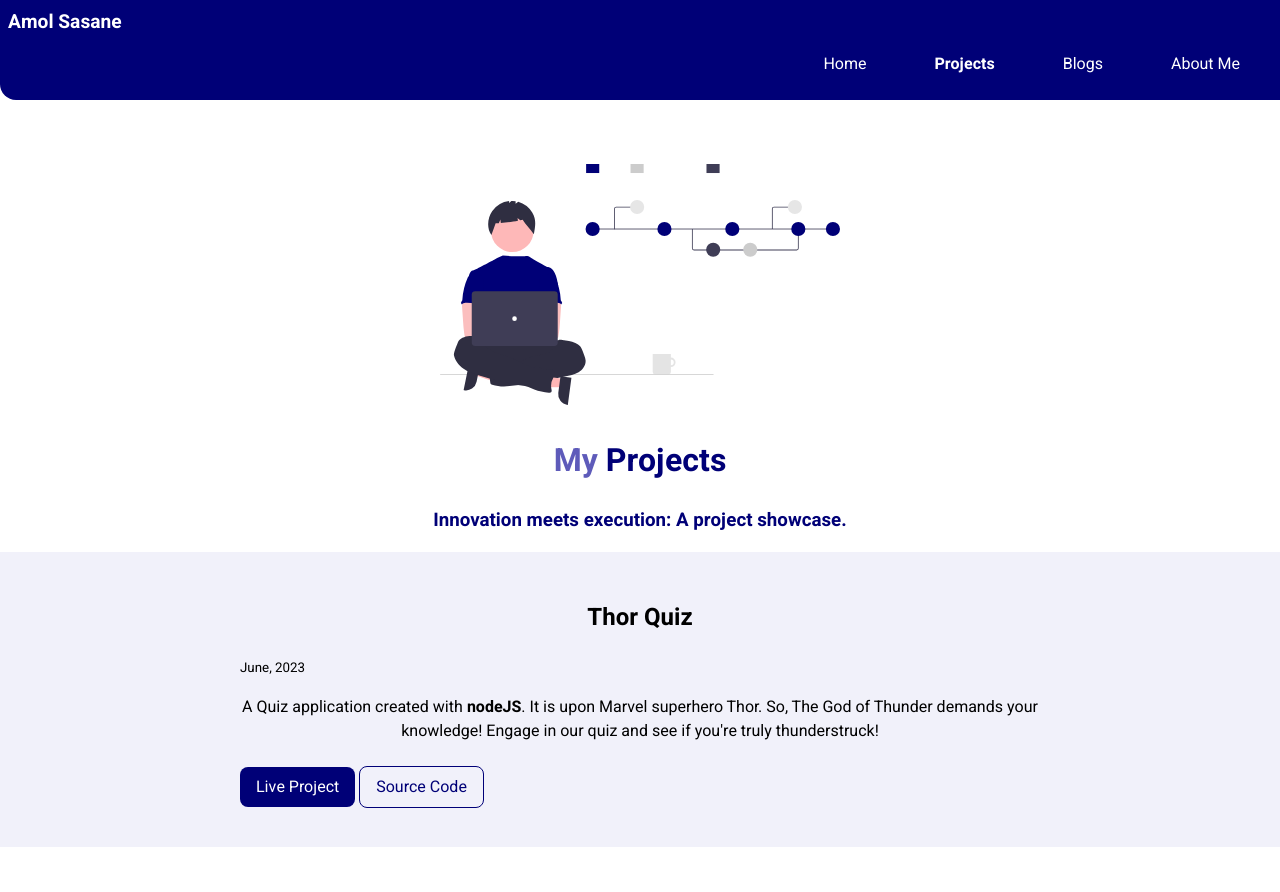
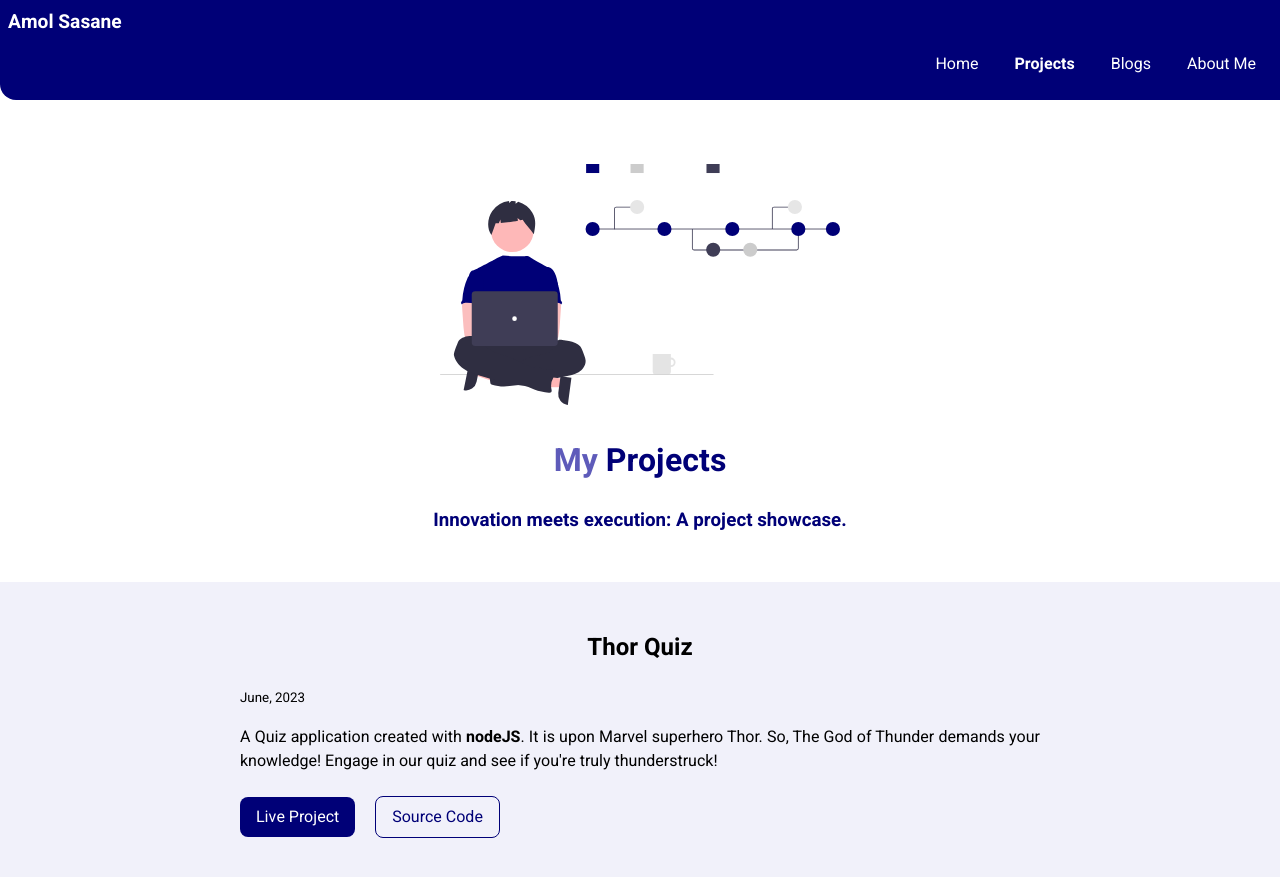
Before and after one commit to amolsasane/amol-sasane, a plain HTML site: page projects.html in a window 1280 px wide. Shown: the top 892 px of the page. Drawn offline with Linux system fonts and the light colour scheme.

Commit message:
fix: nav

```diff
--- a/styles.css
+++ b/styles.css
@@ -58,6 +58,9 @@ body {
 .nav-list  {
      text-align: right;
 }
+.navigation ul li {
+     padding: 0rem;
+}
 .navigation .link {
      color: white;
 }
@@ -95,9 +98,9 @@ body {
 }
 .header h3 {
      text-align: center;
-     color: var(--primary-color)
+     color: var(--primary-color);
+     margin-bottom: 3rem;
 }
-
 .section {
      padding: 3rem;
 }
@@ -135,6 +138,12 @@ body {
      align-content: center;
      gap: 1rem;
 }
+.section .sec-para-proj {
+     text-align: justify;
+}
+.section .link-proj {
+     margin-right: 1rem;
+}
 
 /** footer **/
 footer {
```
